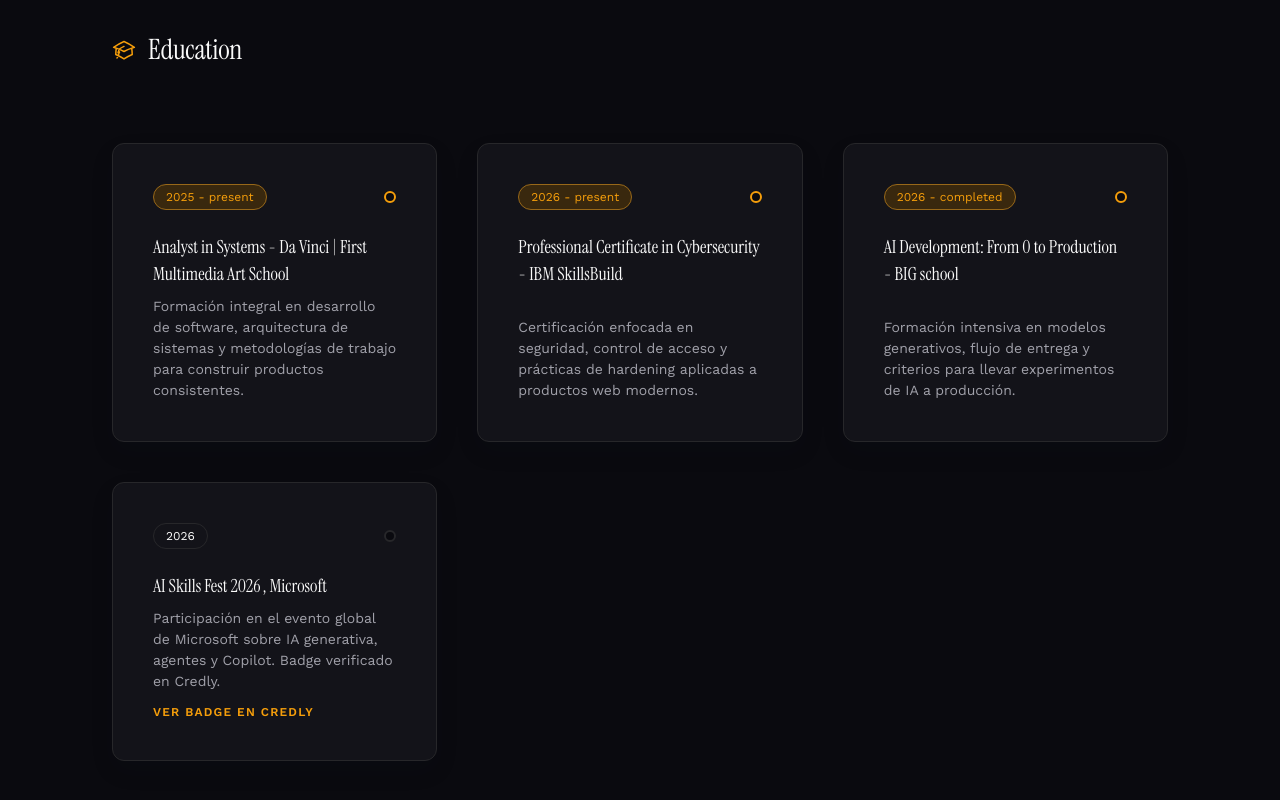
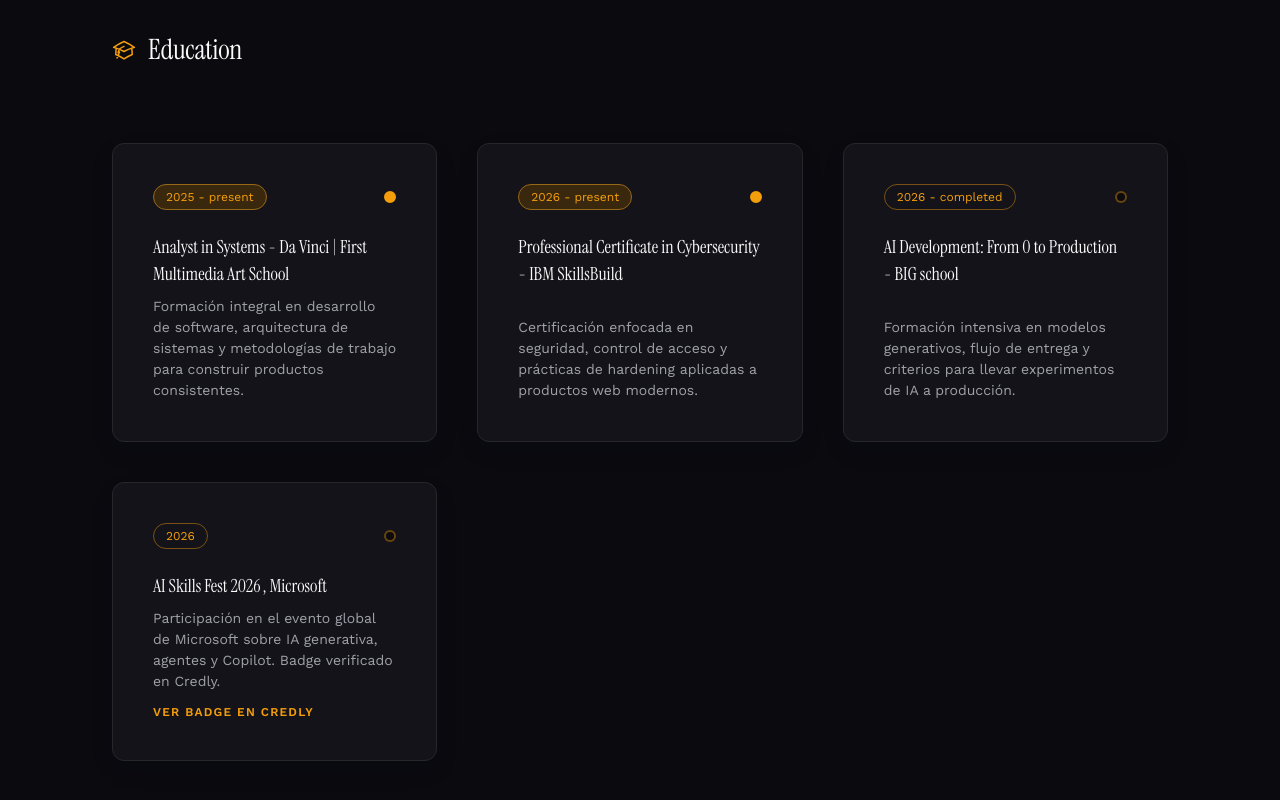
Before and after one commit to ezefernandezyf/my-portfolio, a React (Vite) app: page /about in a window 1280 px wide. Shown: the part 2669-3469 px from the top of the page. Built offline with nearby package versions, Linux system fonts and the light colour scheme; no server answers.

Commit message:
fix(about): replace binary isActive with active/completed status for education cards
Active (amber): Formación integral + Certificación IBM (in progress). Completed (amber outline): BIG school + AI Skills Fest. New chip-completed class with accent border and text.

```diff
--- a/src/index.css
+++ b/src/index.css
@@ -377,6 +377,11 @@ label {
   border-color: var(--color-border);
   color: var(--color-text-primary);
 }
+.chip-completed {
+  background-color: transparent;
+  border-color: color-mix(in srgb, var(--color-accent) 45%, transparent);
+  color: var(--color-accent);
+}
 
 .badge,
 .badge-minimal {
--- a/src/pages/AboutPage.tsx
+++ b/src/pages/AboutPage.tsx
@@ -271,7 +271,8 @@ export const AboutPage = (): React.JSX.Element => {
                 </h2>
                 <div className="grid grid-cols-1 gap-8 md:grid-cols-3">
                   {educationCards.map((item, index) => {
-                    const isActive = index < 3;
+                    // 0-1 = active (in progress), 2+ = completed
+                    const status: 'active' | 'completed' = index <= 1 ? 'active' : 'completed';
                     const title = t(`education.${index}.title`);
                     const period = t(item.periodKey);
 
@@ -282,12 +283,12 @@ export const AboutPage = (): React.JSX.Element => {
                       >
                         <div className="mb-6 flex items-center justify-between">
                           <span
-                            className={`chip ${isActive ? 'chip-primary' : 'chip-outline'}`}
+                            className={`chip ${status === 'active' ? 'chip-primary' : 'chip-completed'}`}
                           >
                             {period}
                           </span>
                           <span
-                            className={`h-3 w-3 rounded-full border-2 ${isActive ? 'border-accent bg-bg-primary' : 'border-border bg-bg-primary'}`}
+                            className={`h-3 w-3 rounded-full border-2 ${status === 'active' ? 'border-accent bg-accent' : 'border-accent/40 bg-bg-primary'}`}
                           />
                         </div>
                         <h3 className="mb-2 text-[1.125rem] font-medium text-text-primary font-display">{title}</h3>
```
